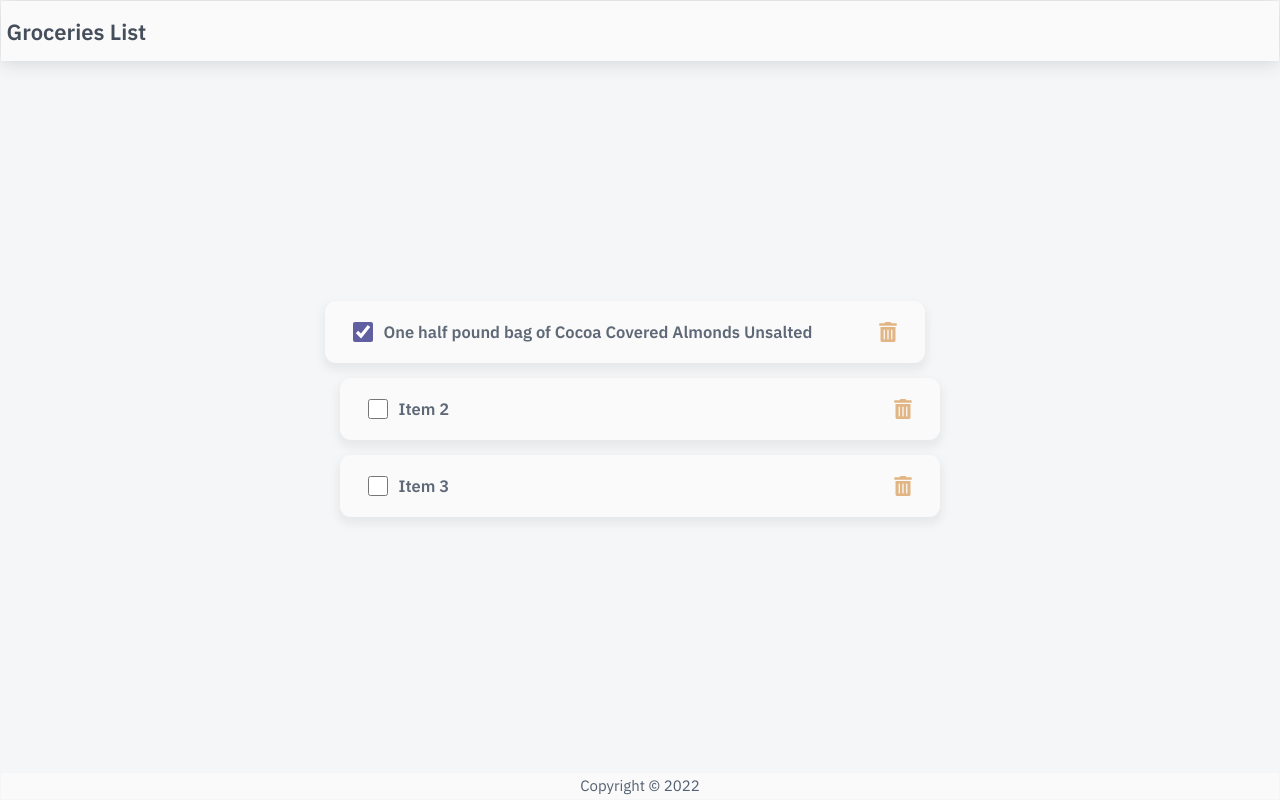
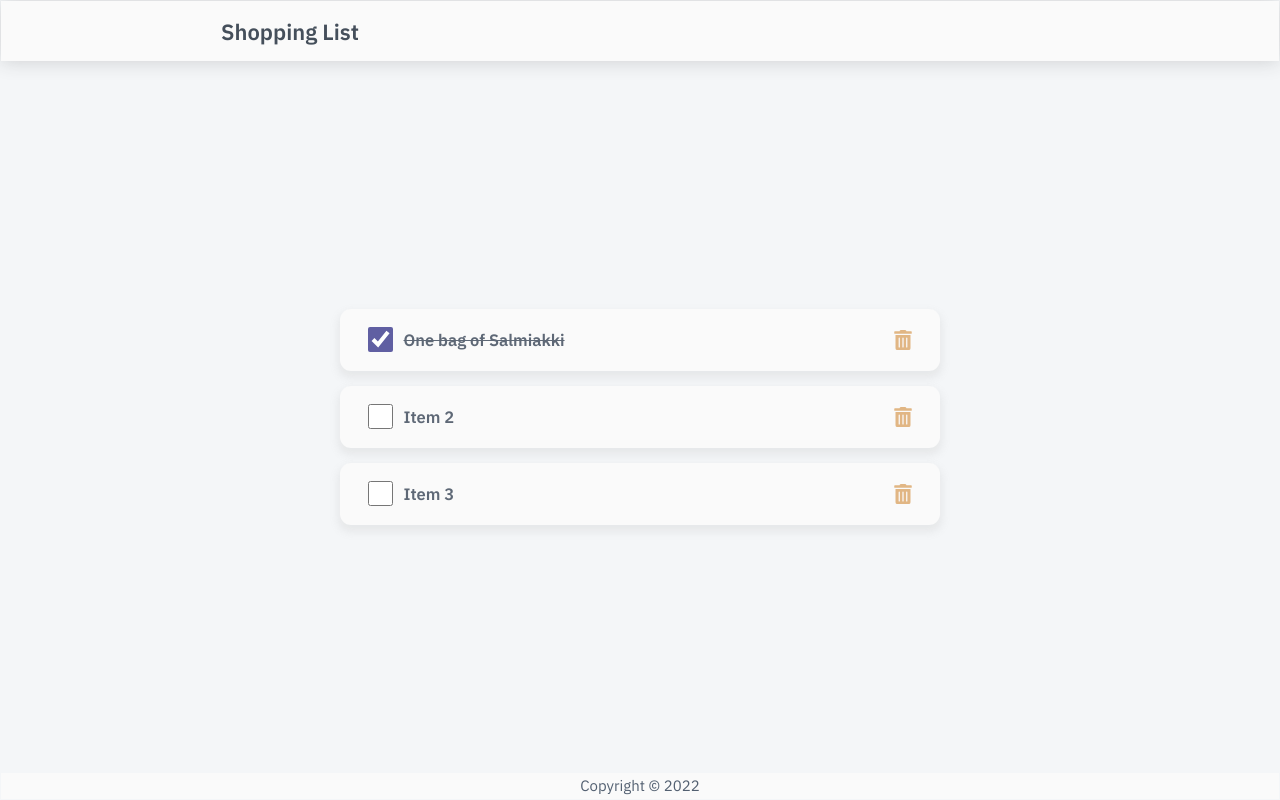
Before and after one commit to TranVietDuy/react-app, a React (Create React App) app: page / in a window 1280 px wide. Built offline with nearby package versions, Linux system fonts and the light colour scheme.

Commit message:
added delete function

```diff
--- a/src/Content.jsx
+++ b/src/Content.jsx
@@ -6,7 +6,7 @@ const Content = () => {
     {
       id: 1,
       checked: true,
-      item: "One half pound bag of Cocoa Covered Almonds Unsalted",
+      item: "One bag of Salmiakki",
     },
     {
       id: 2,
@@ -23,10 +23,18 @@ const Content = () => {
     const itemList = items.map((item)=>
     item.id === id ? {...item, checked: !item.checked} : item
     )
+    setItems(itemList)
+    localStorage.setItem("items", JSON.stringify(itemList))
+  }
+  const handleDelete = (id) => {
+    const itemList = items.filter((item) => item.id !== id)
+    setItems(itemList)
+    localStorage.setItem("items", JSON.stringify(itemList))
   }
 
   return (
     <main>
+      {items.length > 0 ? (
       <ul>
         {items.map((item) => (
           <li className="item" key={item.id}>
@@ -35,11 +43,20 @@ const Content = () => {
               onChange={() => handleCheck(item.id)}
               checked={item.checked}
             />
-            <label>{item.item}</label>
-            <FaTrashAlt role="button" tabIndex="0" />
+            <label
+              style={(item.checked) ? {textDecoration: "line-through"} : {textDecoration: "none"}}
+              onDoubleClick={() => handleCheck(item.id)}
+            >{item.item}</label>
+            <FaTrashAlt role="button" tabIndex="0"
+            onClick={() => handleDelete(item.id)}
+            />
           </li>
         ))}
       </ul>
+      ) : (
+        <p style={{marginTop :"2rem"}}>
+          No items in the list.
+        </p>) }
     </main>
   )
 }
--- a/src/Header.jsx
+++ b/src/Header.jsx
@@ -4,7 +4,7 @@ const Header = () => {
 
   return (
     <header>
-      <div className="header">Groceries List</div>
+      <div >Shopping List</div>
     </header>
   )
 }
--- a/src/index.css
+++ b/src/index.css
@@ -1,21 +1,4 @@
-/* * {
-  margin: 0;
-  padding: 0;
-  box-sizing: border-box;
-}
 
-html {
-  font-size: 22px;
-}
-
-body {
-  min-height: 100vh;
-  font-family: 'Roboto', 'Oxygen',
-    'Ubuntu', 'Cantarell', 'Fira Sans', 'Droid Sans', 'Helvetica Neue',
-    sans-serif;
-  -webkit-font-smoothing: antialiased;
-  -moz-osx-font-smoothing: grayscale;
-} */
 @import url("https://fonts.googleapis.com/css?family=IBM+Plex+Sans:400,500,600,700");
 
 * {
@@ -59,6 +42,7 @@ header {
   font-weight: 600;
   box-shadow: 0 0 20px 0 rgba(51, 50, 50, 0.2);
   position: sticky;
+  padding-left: 10rem;
 }
 
 
@@ -111,18 +95,16 @@ li.item {
 
 }
 
-.item:first-child {
-  margin: 0;
-}
+
 
 
 .item input[type="checkbox"] {
   text-align: center;
   width: 2.5rem;
-  width: 20px;
-  min-width: 20px;
+  width: 25px;
+  min-width: 25px;
   height: 2.5rem;
-  height: 20px;
+  height: 25px;
   min-height: 20px;
   cursor: pointer;
   margin-right: 0.5rem;
```
